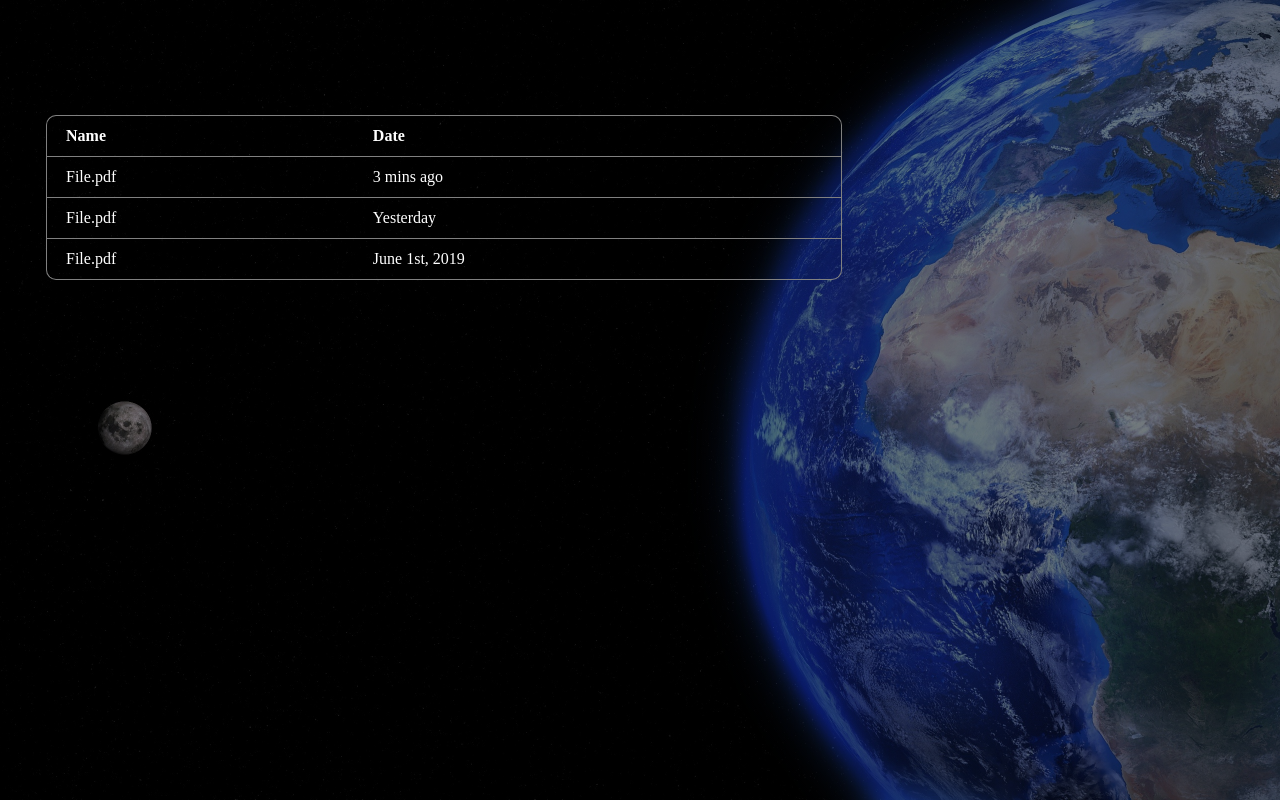
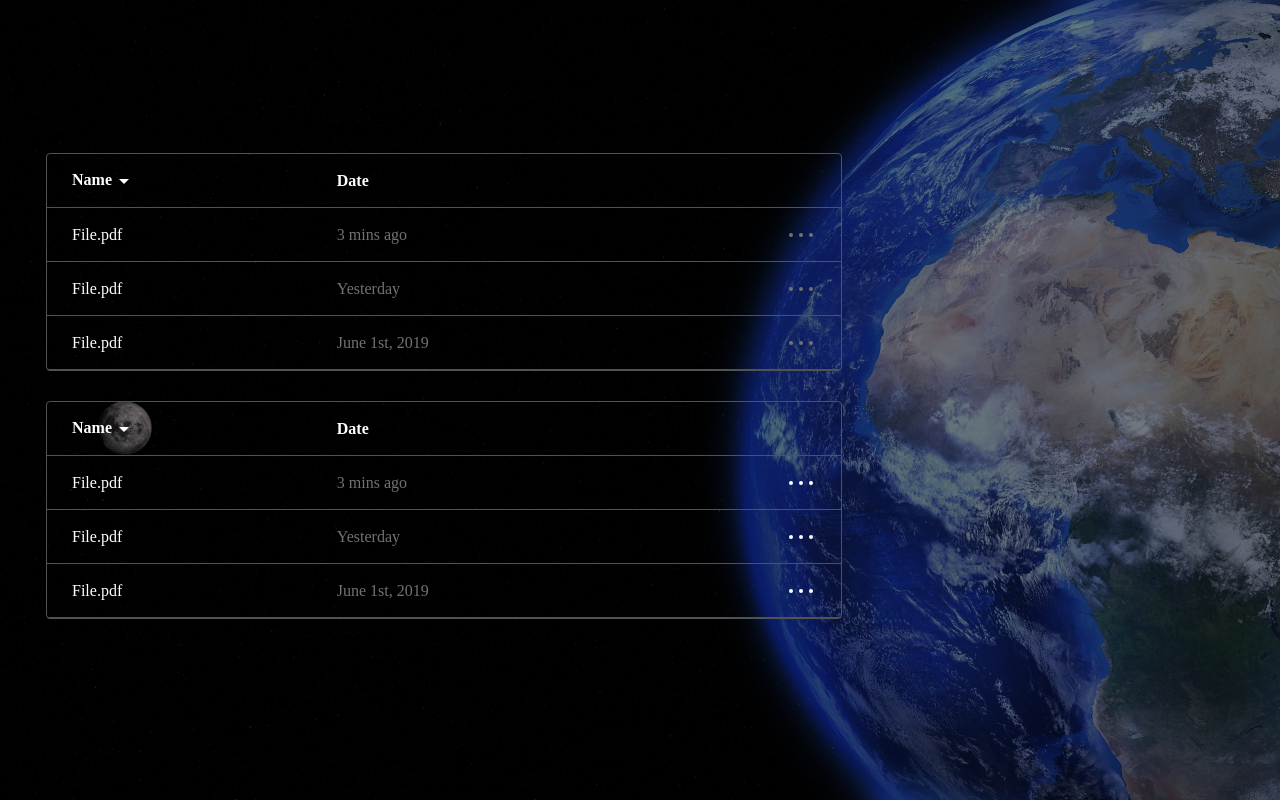
Before and after one commit to katary9/Homework-3, a plain HTML site: page index.html in a window 1280 px wide. Drawn offline with Linux system fonts and the light colour scheme.

Commit message:
add styles

```diff
--- a/css/styles.css
+++ b/css/styles.css
@@ -5,8 +5,9 @@
     background-position: no-repeat;
     background-size: cover;
     color: #fff;
+    padding-top: 115px;
  }
- table {
+ /*table {
     border-collapse: separate;
     border-spacing: 0;
     width: 63%;
@@ -40,28 +41,63 @@ tr:last-child td:first-child {
 }
 tr:last-child td:last-child {
     border-bottom-right-radius: 10px;
+}
+.inline {
+  border-left: none;
+}*/
 
- /*table {
-  border: 1px solid grey;
-  border-collapse: separate;
-  border-radius: 10px;*/
+table {
+    width: 63%;
+    height: 130px;
+    margin: 30px 38px;
+    text-align: left;
+    table-layout: fixed;
+    border: 1px solid #525252;
+    border-radius: 4px;
+    border-spacing: 0;
+}
 
-/*div {
-  border: 1px solid gray;
-  width: 63%;
-  height: 152px;
-  margin: 115px 38px;
-  text-align: left;
-  border-radius: 5px;
-  border-bottom: none;
+th,td {
+  padding: 15px 25px;
+  height: 23px;
+  border-bottom: 1px solid #525252;
 }
-table {
-    border-collapse: collapse;
+
+td:nth-child(3) {
+    text-align: right;
 }
-tr {
-  border-bottom: 1px solid grey;
+.color {
+  color: #727272;
 }
-th,td {
-   height: 35px;
-   padding-left: 19px;
-}*/
+.triangle {
+  display: block;
+  width: 0;
+  height: 0;
+  border: 5px solid transparent;
+  border-top-color:white ;
+
+  position: relative;
+  left: 47px;
+  bottom: 10px;
+}
+/* создание треугольника:*/
+th:first-child {
+  padding-bottom: 7px;
+}
+/* создание круга:*/
+.circle {
+    width: 4px;
+    height: 4px;
+    border-radius: 50%;
+    background-color: #727272;
+    display: inline-block;
+    margin: 3px;
+}
+.circle.white {
+  width: 4px;
+    height: 4px;
+    border-radius: 50%;
+    background-color: white;
+    display: inline-block;
+    margin: 3px;
+}
--- a/index.html
+++ b/index.html
@@ -9,21 +9,47 @@
 <body>
     <table>
         <tr>
-            <th>Name</th>
+            <th>Name<span class="triangle"></span></th>
             <th>Date</th>
+            <th></th>
         </tr>
         <tr>
             <td>File.pdf</td>
-            <td>3 mins ago</td>
+            <td class="color">3 mins ago</td>
+            <td><span class="circle"></span><span class="circle"></span><span class="circle"></span></td>
         </tr>
         <tr>
             <td>File.pdf</td>
-            <td>Yesterday</td>
+            <td class="color">Yesterday</td>
+            <td><span class="circle"></span><span class="circle"></span><span class="circle"></span></td>
         </tr>
         <tr>
             <td>File.pdf</td>
-            <td>June 1st, 2019</td>
+            <td class="color">June 1st, 2019</td>
+            <td><span class="circle"></span><span class="circle"></span><span class="circle"></span></td>
         </tr>
-        </table>
-</body>
+    </table>
+    <table>
+        <tr>
+            <th>Name<span class="triangle"></span></th>
+            <th>Date</th>
+            <th></th>
+        </tr>
+        <tr>
+            <td>File.pdf</td>
+            <td class="color">3 mins ago</td>
+            <td><span class="circle white"></span><span class="circle white"></span><span class="circle white"></span></td>
+        </tr>
+        <tr>
+            <td>File.pdf</td>
+            <td class="color">Yesterday</td>
+            <td><span class="circle white"></span><span class="circle white"></span><span class="circle white"></span></td>
+        </tr>
+        <tr>
+            <td>File.pdf</td>
+            <td class="color">June 1st, 2019</td>
+            <td><span class="circle white"></span><span class="circle white"></span><span class="circle white"></span></td>
+        </tr>
+    </table>
+
 </html>
```
